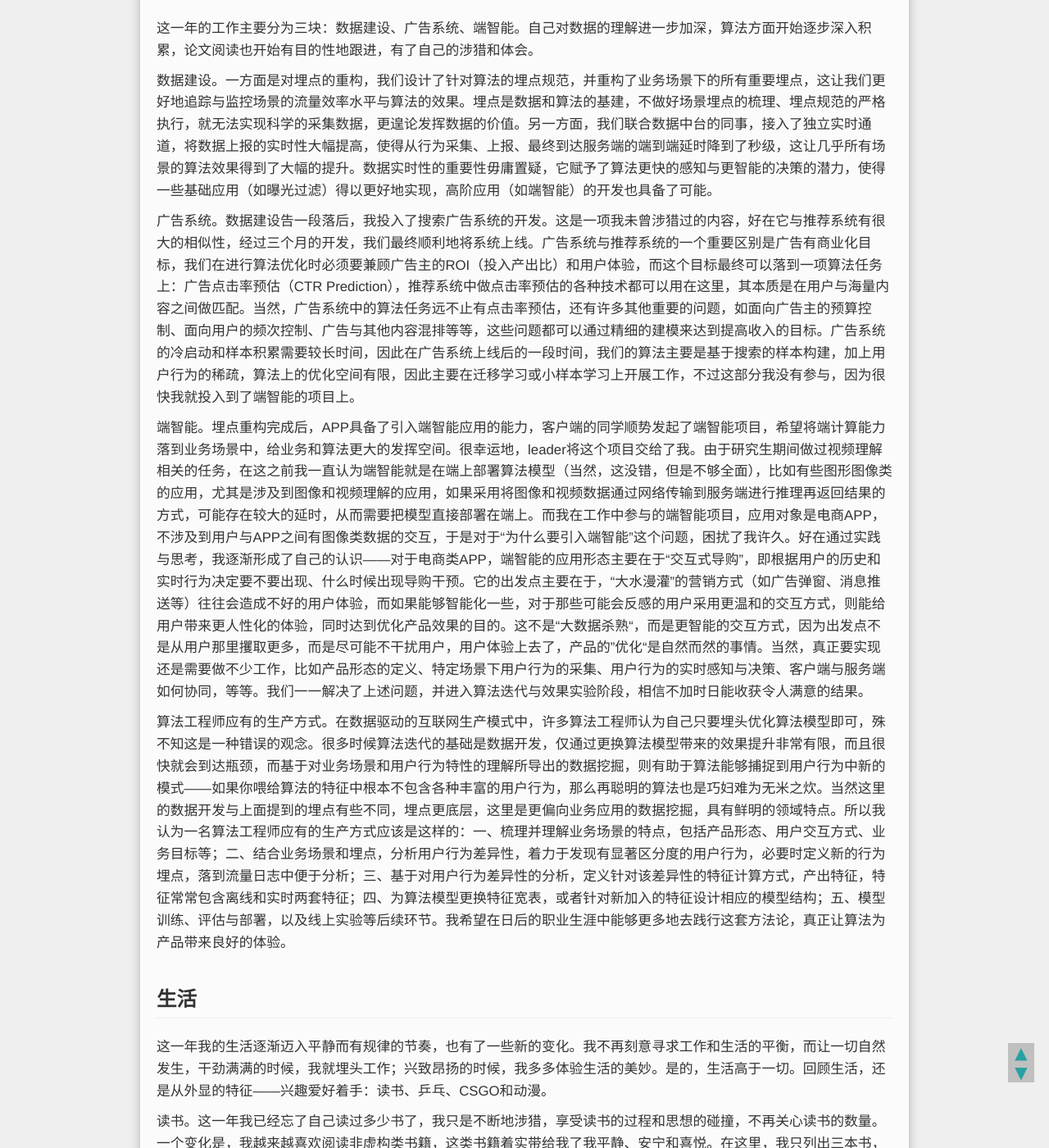
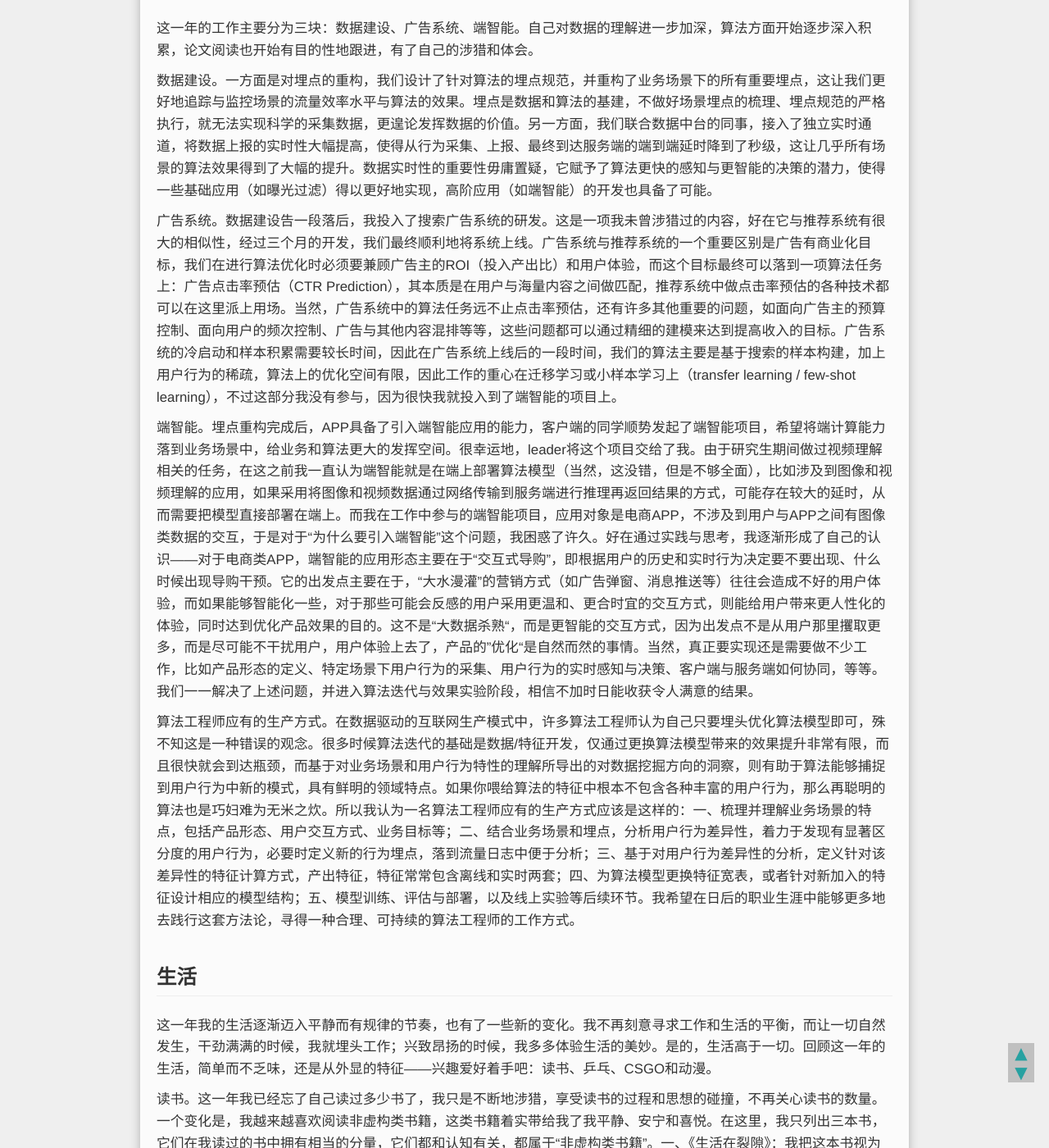
Before and after one commit to mioopoi/mioopoi.github.io, a Jekyll site: the page built from _posts/随笔/2021-02-14-summary-of-2020.md, in a window 1280 px wide and 1400 px high, scrolled down 503 px. Shown: the whole window at 82% size. Built offline with Jekyll 4.4.1, drawn with Linux system fonts in a browser that asks for light colours; Markdown is read by kramdown in place of the engine named in the settings; comment, search, counter and statistics services are not loaded; some of the changed text lies outside the part shown.

Commit message:
refine sth

```diff
--- a/_config.yml
+++ b/_config.yml
@@ -1,8 +1,8 @@
 # Site settings
-title : 弱菜的自我修养
+title : 临在的求索者
 head_title : 华繁的博客
 description:
-tagline: 业精于勤而荒于嬉，行成于思而毁于随。
+tagline: 专注当下
 url:
 author:
     name: Huafan Li
--- a/_posts/随笔/2021-02-14-summary-of-2020.md
+++ b/_posts/随笔/2021-02-14-summary-of-2020.md
@@ -7,7 +7,7 @@
 summary:
 ---
 
-这一年是不平凡的一年。COVID-19肆虐全球，防疫成为常态；经济动荡，新的科技革命还于摇篮中成长；中美关系紧张，贸易战持续升级…...外部的环境依旧汹涌多变，而我自己则逐渐在变化的环境中寻得一种宁静与平和，拥有了与压力和焦虑和谐共处的能力。这一年对我而言是在寻求自我之路上黎明渐现的一年，我想我在逐渐形成符合自己心性的内在秩序，找到了一种属于自己的生活哲学。
+这一年是不平凡的一年。COVID-19肆虐全球，防疫成为常态；经济动荡，新的科技革命还于摇篮中成长；中美关系紧张，贸易战持续升级…...外部的环境依旧汹涌多变，而我自己则逐渐在变化的环境中寻得一种宁静与平和，拥有了与压力和焦虑和谐共处的能力。这一年对我而言是在寻求自我之路上黎明渐现的一年，一种符合自己心性的内在秩序逐渐成形，一种属于自己的生活哲学应运而生。
 
 ## 工作
 
@@ -15,33 +15,33 @@
 
 数据建设。一方面是对埋点的重构，我们设计了针对算法的埋点规范，并重构了业务场景下的所有重要埋点，这让我们更好地追踪与监控场景的流量效率水平与算法的效果。埋点是数据和算法的基建，不做好场景埋点的梳理、埋点规范的严格执行，就无法实现科学的采集数据，更遑论发挥数据的价值。另一方面，我们联合数据中台的同事，接入了独立实时通道，将数据上报的实时性大幅提高，使得从行为采集、上报、最终到达服务端的端到端延时降到了秒级，这让几乎所有场景的算法效果得到了大幅的提升。数据实时性的重要性毋庸置疑，它赋予了算法更快的感知与更智能的决策的潜力，使得一些基础应用（如曝光过滤）得以更好地实现，高阶应用（如端智能）的开发也具备了可能。
 
-广告系统。数据建设告一段落后，我投入了搜索广告系统的开发。这是一项我未曾涉猎过的内容，好在它与推荐系统有很大的相似性，经过三个月的开发，我们最终顺利地将系统上线。广告系统与推荐系统的一个重要区别是广告有商业化目标，我们在进行算法优化时必须要兼顾广告主的ROI（投入产出比）和用户体验，而这个目标最终可以落到一项算法任务上：广告点击率预估（CTR Prediction），推荐系统中做点击率预估的各种技术都可以用在这里，其本质是在用户与海量内容之间做匹配。当然，广告系统中的算法任务远不止有点击率预估，还有许多其他重要的问题，如面向广告主的预算控制、面向用户的频次控制、广告与其他内容混排等等，这些问题都可以通过精细的建模来达到提高收入的目标。广告系统的冷启动和样本积累需要较长时间，因此在广告系统上线后的一段时间，我们的算法主要是基于搜索的样本构建，加上用户行为的稀疏，算法上的优化空间有限，因此主要在迁移学习或小样本学习上开展工作，不过这部分我没有参与，因为很快我就投入到了端智能的项目上。
+广告系统。数据建设告一段落后，我投入了搜索广告系统的研发。这是一项我未曾涉猎过的内容，好在它与推荐系统有很大的相似性，经过三个月的开发，我们最终顺利地将系统上线。广告系统与推荐系统的一个重要区别是广告有商业化目标，我们在进行算法优化时必须要兼顾广告主的ROI（投入产出比）和用户体验，而这个目标最终可以落到一项算法任务上：广告点击率预估（CTR Prediction），其本质是在用户与海量内容之间做匹配，推荐系统中做点击率预估的各种技术都可以在这里派上用场。当然，广告系统中的算法任务远不止点击率预估，还有许多其他重要的问题，如面向广告主的预算控制、面向用户的频次控制、广告与其他内容混排等等，这些问题都可以通过精细的建模来达到提高收入的目标。广告系统的冷启动和样本积累需要较长时间，因此在广告系统上线后的一段时间，我们的算法主要是基于搜索的样本构建，加上用户行为的稀疏，算法上的优化空间有限，因此工作的重心在迁移学习或小样本学习上（transfer learning / few-shot learning），不过这部分我没有参与，因为很快我就投入到了端智能的项目上。
 
-端智能。埋点重构完成后，APP具备了引入端智能应用的能力，客户端的同学顺势发起了端智能项目，希望将端计算能力落到业务场景中，给业务和算法更大的发挥空间。很幸运地，leader将这个项目交给了我。由于研究生期间做过视频理解相关的任务，在这之前我一直认为端智能就是在端上部署算法模型（当然，这没错，但是不够全面），比如有些图形图像类的应用，尤其是涉及到图像和视频理解的应用，如果采用将图像和视频数据通过网络传输到服务端进行推理再返回结果的方式，可能存在较大的延时，从而需要把模型直接部署在端上。而我在工作中参与的端智能项目，应用对象是电商APP，不涉及到用户与APP之间有图像类数据的交互，于是对于“为什么要引入端智能”这个问题，困扰了我许久。好在通过实践与思考，我逐渐形成了自己的认识——对于电商类APP，端智能的应用形态主要在于“交互式导购”，即根据用户的历史和实时行为决定要不要出现、什么时候出现导购干预。它的出发点主要在于，“大水漫灌”的营销方式（如广告弹窗、消息推送等）往往会造成不好的用户体验，而如果能够智能化一些，对于那些可能会反感的用户采用更温和的交互方式，则能给用户带来更人性化的体验，同时达到优化产品效果的目的。这不是“大数据杀熟“，而是更智能的交互方式，因为出发点不是从用户那里攫取更多，而是尽可能不干扰用户，用户体验上去了，产品的”优化“是自然而然的事情。当然，真正要实现还是需要做不少工作，比如产品形态的定义、特定场景下用户行为的采集、用户行为的实时感知与决策、客户端与服务端如何协同，等等。我们一一解决了上述问题，并进入算法迭代与效果实验阶段，相信不加时日能收获令人满意的结果。
+端智能。埋点重构完成后，APP具备了引入端智能应用的能力，客户端的同学顺势发起了端智能项目，希望将端计算能力落到业务场景中，给业务和算法更大的发挥空间。很幸运地，leader将这个项目交给了我。由于研究生期间做过视频理解相关的任务，在这之前我一直认为端智能就是在端上部署算法模型（当然，这没错，但是不够全面），比如涉及到图像和视频理解的应用，如果采用将图像和视频数据通过网络传输到服务端进行推理再返回结果的方式，可能存在较大的延时，从而需要把模型直接部署在端上。而我在工作中参与的端智能项目，应用对象是电商APP，不涉及到用户与APP之间有图像类数据的交互，于是对于“为什么要引入端智能”这个问题，我困惑了许久。好在通过实践与思考，我逐渐形成了自己的认识——对于电商类APP，端智能的应用形态主要在于“交互式导购”，即根据用户的历史和实时行为决定要不要出现、什么时候出现导购干预。它的出发点主要在于，“大水漫灌”的营销方式（如广告弹窗、消息推送等）往往会造成不好的用户体验，而如果能够智能化一些，对于那些可能会反感的用户采用更温和、更合时宜的交互方式，则能给用户带来更人性化的体验，同时达到优化产品效果的目的。这不是“大数据杀熟“，而是更智能的交互方式，因为出发点不是从用户那里攫取更多，而是尽可能不干扰用户，用户体验上去了，产品的”优化“是自然而然的事情。当然，真正要实现还是需要做不少工作，比如产品形态的定义、特定场景下用户行为的采集、用户行为的实时感知与决策、客户端与服务端如何协同，等等。我们一一解决了上述问题，并进入算法迭代与效果实验阶段，相信不加时日能收获令人满意的结果。
 
-算法工程师应有的生产方式。在数据驱动的互联网生产模式中，许多算法工程师认为自己只要埋头优化算法模型即可，殊不知这是一种错误的观念。很多时候算法迭代的基础是数据开发，仅通过更换算法模型带来的效果提升非常有限，而且很快就会到达瓶颈，而基于对业务场景和用户行为特性的理解所导出的数据挖掘，则有助于算法能够捕捉到用户行为中新的模式——如果你喂给算法的特征中根本不包含各种丰富的用户行为，那么再聪明的算法也是巧妇难为无米之炊。当然这里的数据开发与上面提到的埋点有些不同，埋点更底层，这里是更偏向业务应用的数据挖掘，具有鲜明的领域特点。所以我认为一名算法工程师应有的生产方式应该是这样的：一、梳理并理解业务场景的特点，包括产品形态、用户交互方式、业务目标等；二、结合业务场景和埋点，分析用户行为差异性，着力于发现有显著区分度的用户行为，必要时定义新的行为埋点，落到流量日志中便于分析；三、基于对用户行为差异性的分析，定义针对该差异性的特征计算方式，产出特征，特征常常包含离线和实时两套特征；四、为算法模型更换特征宽表，或者针对新加入的特征设计相应的模型结构；五、模型训练、评估与部署，以及线上实验等后续环节。我希望在日后的职业生涯中能够更多地去践行这套方法论，真正让算法为产品带来良好的体验。
+算法工程师应有的生产方式。在数据驱动的互联网生产模式中，许多算法工程师认为自己只要埋头优化算法模型即可，殊不知这是一种错误的观念。很多时候算法迭代的基础是数据/特征开发，仅通过更换算法模型带来的效果提升非常有限，而且很快就会到达瓶颈，而基于对业务场景和用户行为特性的理解所导出的对数据挖掘方向的洞察，则有助于算法能够捕捉到用户行为中新的模式，具有鲜明的领域特点。如果你喂给算法的特征中根本不包含各种丰富的用户行为，那么再聪明的算法也是巧妇难为无米之炊。所以我认为一名算法工程师应有的生产方式应该是这样的：一、梳理并理解业务场景的特点，包括产品形态、用户交互方式、业务目标等；二、结合业务场景和埋点，分析用户行为差异性，着力于发现有显著区分度的用户行为，必要时定义新的行为埋点，落到流量日志中便于分析；三、基于对用户行为差异性的分析，定义针对该差异性的特征计算方式，产出特征，特征常常包含离线和实时两套；四、为算法模型更换特征宽表，或者针对新加入的特征设计相应的模型结构；五、模型训练、评估与部署，以及线上实验等后续环节。我希望在日后的职业生涯中能够更多地去践行这套方法论，寻得一种合理、可持续的算法工程师的工作方式。
 
 ## 生活
 
-这一年我的生活逐渐迈入平静而有规律的节奏，也有了一些新的变化。我不再刻意寻求工作和生活的平衡，而让一切自然发生，干劲满满的时候，我就埋头工作；兴致昂扬的时候，我多多体验生活的美妙。是的，生活高于一切。回顾生活，还是从外显的特征——兴趣爱好着手：读书、乒乓、CSGO和动漫。
+这一年我的生活逐渐迈入平静而有规律的节奏，也有了一些新的变化。我不再刻意寻求工作和生活的平衡，而让一切自然发生，干劲满满的时候，我就埋头工作；兴致昂扬的时候，我多多体验生活的美妙。是的，生活高于一切。回顾这一年的生活，简单而不乏味，还是从外显的特征——兴趣爱好着手吧：读书、乒乓、CSGO和动漫。
 
 读书。这一年我已经忘了自己读过多少书了，我只是不断地涉猎，享受读书的过程和思想的碰撞，不再关心读书的数量。一个变化是，我越来越喜欢阅读非虚构类书籍，这类书籍着实带给我了我平静、安宁和喜悦。在这里，我只列出三本书，它们在我读过的书中拥有相当的分量，它们都和认知有关，都属于“非虚构类书籍”。一、《生活在裂隙》：我把这本书视为我的哲学启蒙，我在豆瓣的书评：[对我而言，这本书是哲学启蒙](https://book.douban.com/review/13105617/)。二、《认知觉醒》：非常真诚的一本书，作者本人即是一位“开悟者”，他的顿悟为他的生命赋予了前所未有的深刻与力量，于是作者不吝将这份宝贵的精神财富分享给世人，我相信这本书的生命力正如作者所言，会持久焕发光彩。三、《当下的力量》：带给我震撼与强大影响力的一本书。起初觉得这本书逻辑有些混乱，而在之后的阅读中我渐渐接受了这种行文方式，并且越读越快。它的文字是一种类似口语化的表达，就像某个智者想要真切地把他的体悟表达并教授给听众读者，这让我想到另一位伟大的哲学家：克里希那穆提。用心读完之后你会发现，整本书的核心其实无比清晰，因为始终都在以不同的角度反反复复讲述一个东西。
 
 乒乓。今年乒乓虽打得不多，但是并没有因此退步，依旧保持在一个良好的水平，即便长时间中断练习后再拿起球拍时会有些生疏，但很快就能找回球感，并逐渐进入状态。对于乒乓球的理解和行动，我也发生了一些新的变化——我不再因为怕丢球而避免在自己的弱项上发挥，比如直拍横打技术，以前常因为心里担心失误而不敢使用，导致在这项技术上自己一直没有进步，而现在只要球台上的形势适宜我就敢于使用，这让我又收获了新的球路。说到底在于内心的突破，我开始将乒乓球这项运动作为体验生命的一种享受，而不是获得优越感的工具。
 
-CSGO。今年我保持了定期的练习，不知不觉水平打上了AK段位，并且和双AK、菊花这种水平的玩家能“打起来”而不觉差距甚远，这是之前的自己没有想到的结果——以前为了升段总是盲目地打比赛，好胜心强的自己输了比赛后不是认真反思与总结，而是带着错误的心态立即开一场新的比赛，然而这并没有帮助我从质上提高水平。读书所赋予我的全新认知，让我对CSGO这类电子竞技运动也有了新的感悟，如同在对待乒乓球上的态度变化，我不再刻意在乎段位和胜负，而是专注于比赛本身，尽可能做好细节与团队合作、比赛遭遇逆境时给自己与队友鼓励打气、遇到作弊者也泰然处之、胜不骄败不馁，努力做到保持心态的平和。这些改变让我在游戏中收获了愉悦与幸福的体验，我想我领悟到了《头号玩家》里的这句话："Play is just for pay, not for win"。
+CSGO。今年我保持了定期的练习，不知不觉水平打上了AK段位，并且和双AK、菊花这种水平的玩家能“打起来”而不觉差距甚远，这是之前的自己没有想到的结果——以前为了升段总是盲目地打比赛，好胜心强的自己输了比赛后不是认真反思与总结，而是带着错误的心态立即开一场新的比赛，然而这并没有帮助我从质上提高水平。读书所赋予我的全新认知，让我对CSGO这类电子竞技运动也有了新的感悟，如同在对待乒乓球上的态度变化，我不再刻意在乎段位和胜负，而是专注于比赛本身，尽可能做好细节与团队合作、比赛遭遇逆境时给自己与队友鼓励打气、遇到作弊者也泰然处之、胜不骄败不馁，努力保持心态的平和。这些改变让我在游戏中收获了愉悦与幸福的体验，我想我领悟到了《头号玩家》里的这句话："Play is just for play, not for win"。
 
 动漫。今年没怎么追新的动漫了，看过的印象比较深的就推荐一部番剧和一部电影吧。一、《辉夜大小姐想让我告白～天才们的恋爱头脑战～》：这部作品太可爱啦，每个人的性格特征被塑造得鲜明生动，人物的心理描写做到了极致，心理与动作渲染夸张而又充满乐趣，一定会让你笑口常开，是日常番中不可多得的优秀作品，五星推荐！二、《心灵奇旅》：这是一部我希望每个人都能去观看的作品，它是一部动画电影，通过创作精致的动画和一个平凡人的不平凡的经历，诠释了生命的真谛。如果每个人都能借由这部电影反观一下自己的生活和内心，并有所实践，我想它给人们带来的启发和收获一定会是刻骨铭心的。往后我会更多地涉猎那些经历时间考验的经典和口碑俱佳的新作，并力求形成自己的审美观。动漫真是一个丰富多彩又充满惊喜与奇迹的领域！
 
-社交与亲密关系。不同于曾经的我，生活过得忙忙碌碌，很少想过去认真对待一份关系，与父母每周一次的例行通话也常常是匆匆忙忙，我开始更多地在乎当下的感受，开始逐渐地敞开心扉，去体验与享受每一份关系，无论是亲人还是朋友、老友还是新友，并保持充分真诚和包容的态度去创造与迎接亲密关系。我不再将与爸妈的例行通话当作一种任务，而是将它们视为宝贵的生命联系，去感受亲情的温暖和牵挂，因此我常常一周给爸妈打好几次电话，从生活琐事到人生大事无一不谈，我发现亲情有了更多的意义、更深刻的体验。
+社交与亲密关系。不同于曾经的我，生活过得忙忙碌碌，很少想过去认真对待一份关系，与父母每周一次的例行通话也常常是匆匆忙忙，我开始更多地在乎当下的感受，开始逐渐地敞开心扉，去体验与享受每一份联接，无论是亲人还是朋友、老友还是新友，并保持充分真诚和包容的态度去创造与迎接亲密关系。我不再将与爸妈的例行通话当作一种任务，而是将它们视为宝贵的生命联系，去感受亲情的温暖和牵挂，因此我常常一周给爸妈打好几次电话，从生活琐事到人生大事无一不谈，我发现亲情有了更多的意义、更深刻的体验。
 
 ## 认知
 
-今年是我的认知发生质变的一年。回看2019年的年终总结，这种变化早已埋下了种子，环境的因素加上自己的信念与行动让我收获了这种认知上的进化。我把更多的注意力放在了“当下”——焦虑和压力虽然依然存在，但它们不再能够轻易干扰我的心绪，我能够更好地对待与处理它们；生活不再匆匆忙忙，慢下来的节奏给我带来了可喜的体验，我开始留意周遭世界的点点滴滴，并发现了更多的色彩，这让我体验到了当下的力量；独处不再轻易让我感到无聊与烦闷，我可以安静喜悦地做一整天自己想做的事情，并享受其中；我更加地爱自己，关心自己的感受、观照自己的情绪，这让我能够以更平和的心态对待生活，也让我逐渐理解并具备了真正的爱的能力。我相信，这种体验一定还有更深的层次。
+今年是我的认知发生质变的一年。回看2019年的年终总结，这种变化早已埋下了种子，环境的因素加上自己的信念与行动让我收获了这种认知上的进化。我把更多的注意力放在了“当下”——焦虑和压力虽然依然存在，但它们不再能够轻易干扰我的心绪，我能够更好地对待与处理它们；生活不再匆匆忙忙，慢下来的节奏给我带来了可喜的体验，我开始留意周遭世界的点点滴滴，并发现了更多的色彩，这让我体验到了当下的力量；独处不再容易让我感到无聊与烦闷，我可以安静喜悦地做一整天自己想做的事情，并乐在其中；我更加地爱自己，关心自己的感受、观照自己的情绪，这让我能够以更平和的心态对待生活，也让我逐渐理解并具备了真正的爱的能力。我相信，这种体验一定还有更深的层次。
 
 ## 结语
 
-在这一年的生活与工作中，我逐渐找到了自己的“锚点”，我想这与自己的积累、环境的回馈，以及自身的信念联系紧密。我清楚地明白自己的认知层次还有更大更广的提升空间，但是我不再焦虑，不再关心别人的言论，不再被外在的纷纷扰扰和情绪场所控制。我只关注当下，只安心走自己的路，独立探索自己生命的意义。
+在这一年的生活与工作中，我逐渐找到了自己内在的“锚点”，我想这与自己的积累、环境的回馈，以及自身的信念联系紧密。我清楚地明白自己的认知层次还有更大更广的提升空间，但是我不再焦虑，不再关心别人的言论，不再被外在的纷纷扰扰和情绪场所控制。我只关注当下，只安心走自己的路，独立探索自己生命的意义。
 
 > *当 瓦解自我*
 >
```
Also changed, not shown: 1 other file.
